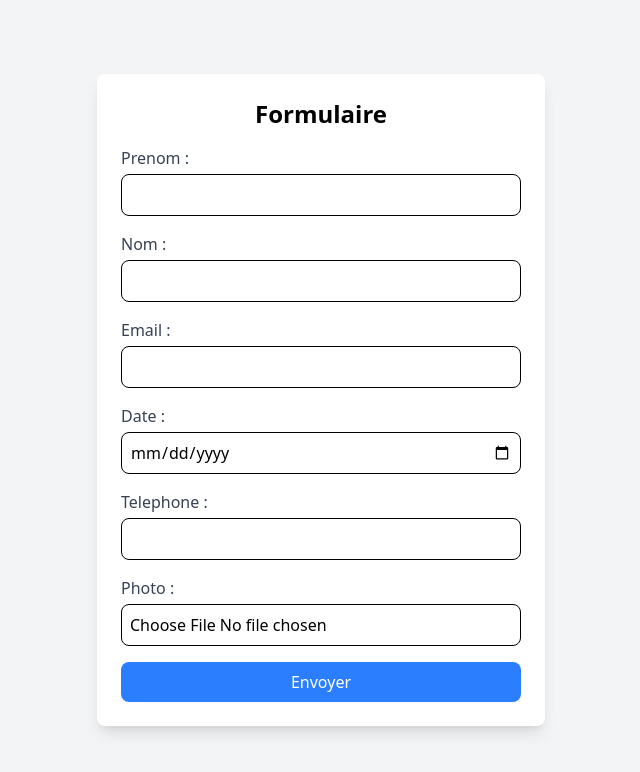
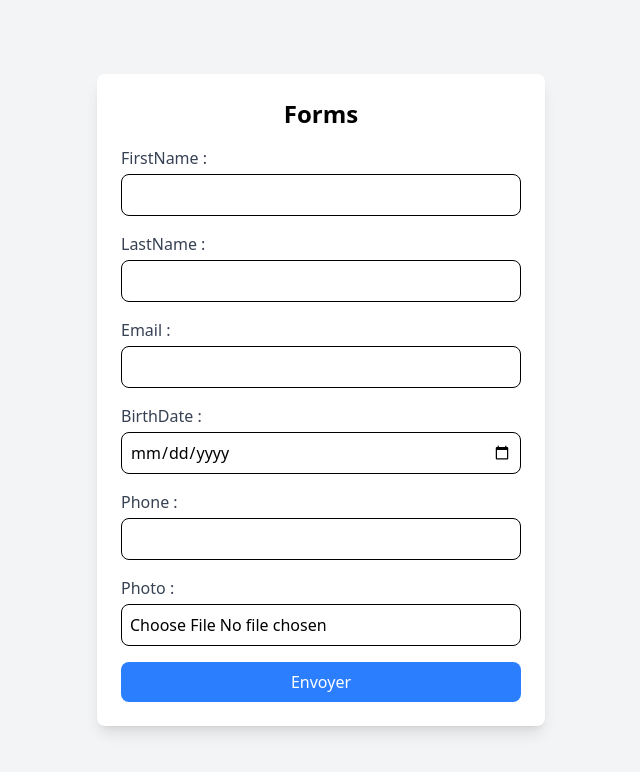
Before and after one commit to Eduardo-Nightborn/Exercice-Form, a React (Vite) app: page / in a window 1280 px wide. Shown: the top 772 px of the page, without its empty margins (319-959 px from the left). Built offline with nearby package versions, Linux system fonts and the light colour scheme.

Commit message:
Exercice V2 done

```diff
--- a/package.json
+++ b/package.json
@@ -10,10 +10,13 @@
     "preview": "vite preview"
   },
   "dependencies": {
+    "@hookform/resolvers": "^4.0.0",
     "@tailwindcss/vite": "^4.0.6",
     "react": "^19.0.0",
     "react-dom": "^19.0.0",
-    "tailwindcss": "^4.0.6"
+    "react-hook-form": "^7.54.2",
+    "tailwindcss": "^4.0.6",
+    "zod": "^3.24.2"
   },
   "devDependencies": {
     "@eslint/js": "^9.19.0",
--- a/src/components/App/App.tsx
+++ b/src/components/App/App.tsx
@@ -1,133 +1,95 @@
-import { useState } from 'react'
-import { TextInput } from './../TextInput/index';
+import { TextInput } from '../TextInput';
+import { z } from 'zod';
+import { zodResolver } from '@hookform/resolvers/zod';
+import { useForm } from 'react-hook-form';
+
+type FormData = {
+  firstName: string;
+  lastName: string;
+  email: string;
+  birthDate: string;
+  phone: string;
+  photo: FileList;
+};
+
+const schema = z.object({
+  firstName: z.string().min(1, { message: 'Le prénom est requis' }),
+  lastName: z.string().min(1, { message: 'Le nom est requis' }),
+  email: z.string().email({ message: 'Email invalide' }),
+  birthDate: z.string().min(1, { message: 'La date de naissance est requise' }),
+  phone: z.string().regex(/^(\+32|0)[1-9][0-9]{7,8}$/, { message: 'Numéro de téléphone belge invalide' }),
+  photo: z.instanceof(FileList).refine(files => files.length > 0, { message: 'La photo de profil est requise' }),
+});
 
 function App() {
-  const [firstName, setFirstName] = useState("");
-  const [lastname, setLastname] = useState("");
-  const [email, setEmail] = useState("");
-  const [birthDate, setBirthDate] = useState("");
-  const [phone, setPhone] = useState("");
-  const [picture, setPicture] = useState<File | null>(null);
+  const { register, handleSubmit, formState: { errors } } = useForm<FormData>({
+    resolver: zodResolver(schema),
+  });
 
-  const onSubmit = (e: React.FormEvent) => {
-    e.preventDefault();
-    if(!verifyEmail(email)){
-      alert('Email invalide');
-      return;
-    }
-    if(!verifyTel(phone)){
-      alert('Téléphone invalide');
-      return;
-    }
-    if(picture && !verifyImgSize(picture)){
-      alert('Image invalide');
-      return;
-    }
-
-    alert(`Formulaire envoyé avec les informations suivantes :
-    Prénom: ${firstName}
-    Nom: ${lastname}
-    Email: ${email}
-    Date de naissance: ${birthDate}
-    Téléphone: ${phone}
-    Photo: ${picture ? picture.name : 'Aucune'}`);
-
-    console.log({
-      firstName,
-      lastname,
-      email,
-      birthDate,
-      phone,
-      picture,
-    });
-
-    setFirstName("");
-    setLastname("");
-    setEmail("");
-    setBirthDate("");
-    setPhone("");
-    setPicture(null);
-  };
-
-
-  const verifyEmail = (email: string) => {
-    const re = /\S+@\S+\.\S+/;
-    return re.test(email);
-  };
-
-  const verifyTel = (tel: string) => {
-    const re = /^(\+32|0)[1-9][0-9]{7,8}$/;
-    return re.test(tel);
-  };
-
-  const verifyImgSize = (file: File) => {
-    const validExtensions = ['image/jpeg', 'image/png'];
-    const maxSizeInBytes = 5 * 1024 * 1024; // 5MB
-    if (!validExtensions.includes(file.type)) {
-      return false;
-    }
-    if (file.size > maxSizeInBytes) {
-      return false;
-    }
-    return true;
+  const onSubmit = (data: FormData) => {
+    console.log(data);
+    alert(`Données envoyées:\n
+    Prénom: ${data.firstName}\n
+    Nom: ${data.lastName}\n
+    Email: ${data.email}\n
+    Date de naissance: ${data.birthDate}\n
+    Téléphone: ${data.phone}\n
+    Photo: ${data.photo[0].name}`);
   };
 
   return (
     <div className="flex justify-center items-center min-h-screen bg-gray-100">
-      <form onSubmit={onSubmit} className="bg-white p-6 rounded-lg shadow-lg w-full max-w-md">
-        <h2 className="text-2xl font-semibold text-center mb-4">Formulaire</h2>
+      <form onSubmit={handleSubmit(onSubmit)} className="bg-white p-6 rounded-lg shadow-lg w-full max-w-md">
+        <h2 className="text-2xl font-semibold text-center mb-4">Forms</h2>
 
         <TextInput
           type='text'
           id='prenom'
-          name='prenom'
+          name='firstName'
           required={true}
-          value={firstName}
-          onChange={(e) => setFirstName(e.target.value)}
+          register={register}
         />
+        {errors ? <p className="text-red-500 text-sm">{errors.firstName?.message}</p> : null}
         <TextInput
           type='text'
           id='nom'
-          name='nom'
+          name='lastName'
           required={true}
-          value={lastname}
-          onChange={(e) => setLastname(e.target.value)}
+          register={register}
         />
+        {errors ? <p className="text-red-500 text-sm">{errors.lastName?.message}</p> : null}
         <TextInput
           type='email'
           id='email'
           name='email'
           required={true}
-          value={email}
-          onChange={(e) => setEmail(e.target.value)}
+          register={register}
         />
+        {errors ? <p className="text-red-500 text-sm">{errors.email?.message}</p> : null}
         <TextInput
           type='date'
           id='date'
-          name='date'
+          name='birthDate'
           required={true}
-          value={birthDate}
-          onChange={(e) => setBirthDate(e.target.value)}
+          register={register}
         />
+        {errors ? <p className="text-red-500 text-sm">{errors.birthDate?.message}</p> : null}
         <TextInput
           type='tel'
           id='telephone'
-          name='telephone'
+          name='phone'
           required={true}
-          value={phone}
-          onChange={(e) => setPhone(e.target.value)}
+          register={register}
         />
+        {errors ? <p className="text-red-500 text-sm">{errors.phone?.message}</p> : null}
         <TextInput
           type='file'
           id='photo'
           name='photo'
           required={true}
-          onChange={(e) => {
-            if (e.target.files && e.target.files[0]) {
-              setPicture(e.target.files[0]);
-            }
-          }}
+          register={register}
         />
+        {errors ? <p className="text-red-500 text-sm">{errors.photo?.message}</p> : null}
         <button
           type="submit"
           className="w-full bg-blue-500 text-white py-2 rounded-lg hover:bg-blue-600 transition duration-200"
@@ -137,5 +99,6 @@ function App() {
       </form>
     </div>
   );
-};
-export default App
+}
+
+export default App;
--- a/src/components/TextInput/index.tsx
+++ b/src/components/TextInput/index.tsx
@@ -1,30 +1,26 @@
+import { UseFormRegister } from 'react-hook-form';
 
 interface InputProps {
   type: string;
   id: string;
   name: string;
   required: boolean;
-    value?: string;
-    onChange?: (e: React.ChangeEvent<HTMLInputElement>) => void;
+  register: UseFormRegister<any>;
 }
 
-export const TextInput = ({type ,id , name , required , value , onChange} : InputProps) => {
-
-    return(
+export const TextInput = ({ type, id, name, required, register }: InputProps) => {
+  return (
     <div className="mb-4">
-        <label htmlFor="prenom" className="block text-gray-700 font-medium">
+      <label htmlFor={id} className="block text-gray-700 font-medium">
         {name.charAt(0).toUpperCase() + name.slice(1)} :
       </label>
       <input
         type={type}
         id={id}
-          name={name}
         required={required ? true : undefined}
-          value={value}
-          onChange={onChange}
+        {...register(name, { required })}
         className="w-full mt-1 p-2 border rounded-lg focus:outline-none focus:ring-2 focus:ring-blue-500"
       />
     </div>
-
-    )
-}
+  );
+};
```
Also changed, not shown: 1 other file (tests, documents, lock files or other folders). Lines whose indentation alone changed are shown as unchanged.
